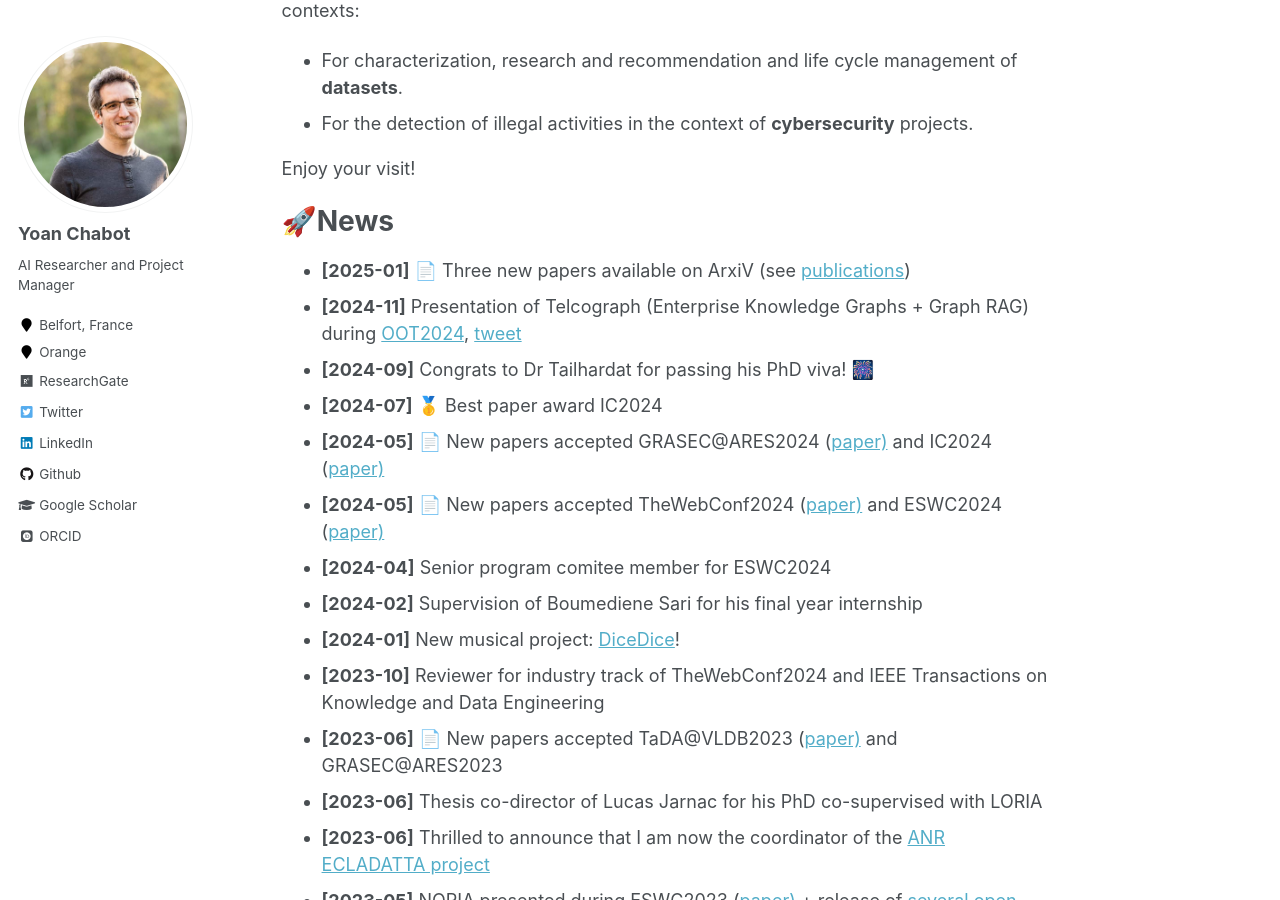
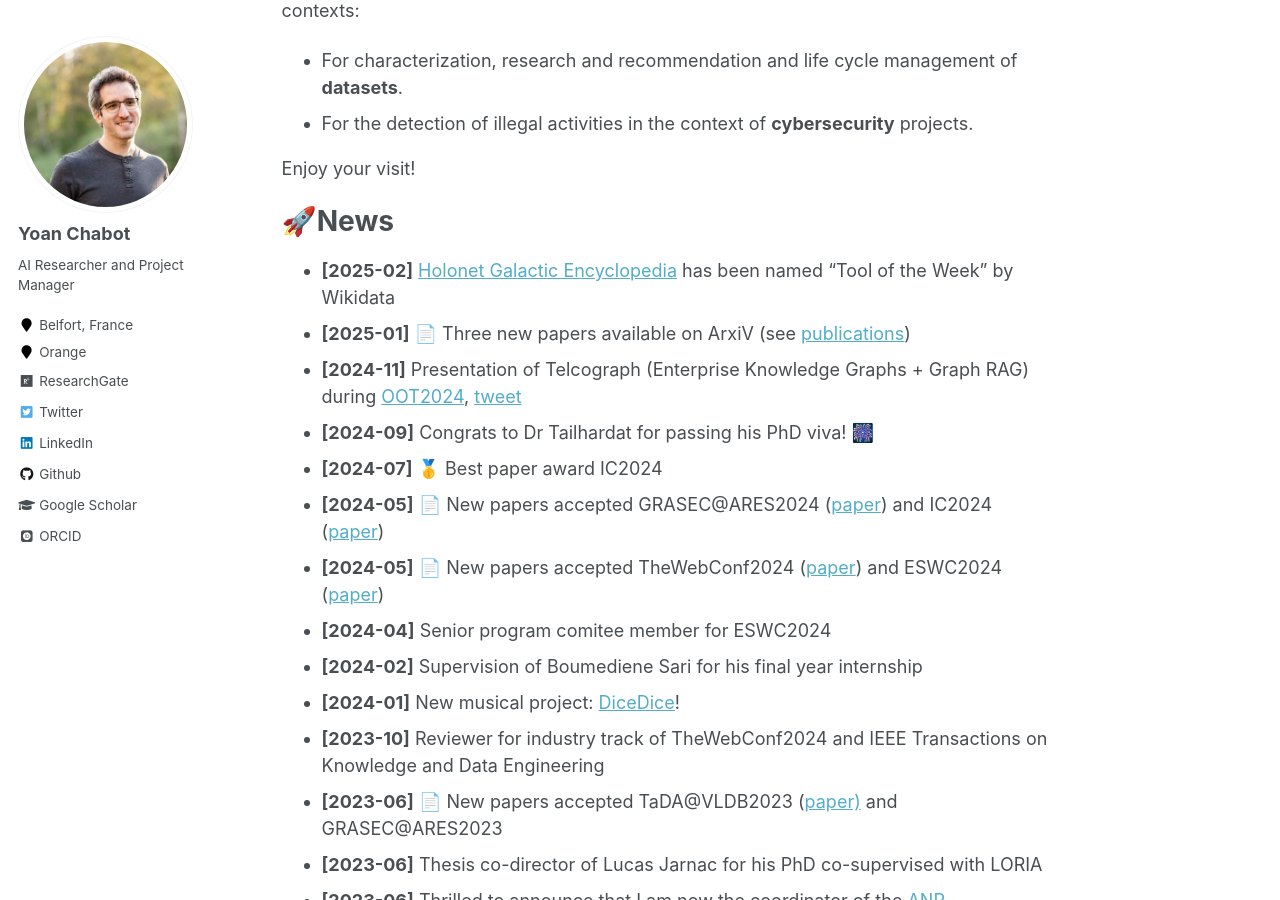
Before and after one commit to yoanchabot/yoanchabot.github.io, a Jekyll site: the page built from _pages/about.md, in a window 1280 px wide and 900 px high, scrolled down 295 px. Built offline with Jekyll 4.4.1, drawn with Linux system fonts in a browser that asks for light colours; some web fonts are replaced.

Commit message:
Update about.md

```diff
--- a/_pages/about.md
+++ b/_pages/about.md
@@ -19,12 +19,13 @@
 Enjoy your visit!
 
 # 🚀News
+* **[2025-02]** [Holonet Galactic Encyclopedia](https://holonetgalacticmap-frontend.vercel.app/) has been named "Tool of the Week" by Wikidata
 * **[2025-01]** 📄 Three new papers available on ArxiV (see [publications](https://yoanchabot.github.io/publications.html))
 * **[2024-11]** Presentation of Telcograph (Enterprise Knowledge Graphs + Graph RAG) during [OOT2024](https://hellofuture.orange.com/fr/opentech/), [tweet](https://x.com/yoan_chabot/status/1862224022504673423)
 * **[2024-09]** Congrats to Dr Tailhardat for passing his PhD viva! 🎆
 * **[2024-07]** 🥇 Best paper award IC2024
-* **[2024-05]** 📄 New papers accepted GRASEC@ARES2024 ([paper)](https://yoanchabot.github.io/publications.html#grasec_2024) and IC2024 ([paper)](https://yoanchabot.github.io/publications.html#ic_2024)
-* **[2024-05]** 📄 New papers accepted TheWebConf2024 ([paper)](https://yoanchabot.github.io/publications.html#www_2024) and ESWC2024 ([paper)](https://yoanchabot.github.io/publications.html#eswc_2024)
+* **[2024-05]** 📄 New papers accepted GRASEC@ARES2024 ([paper](https://yoanchabot.github.io/publications.html#grasec_2024)) and IC2024 ([paper](https://yoanchabot.github.io/publications.html#ic_2024))
+* **[2024-05]** 📄 New papers accepted TheWebConf2024 ([paper](https://yoanchabot.github.io/publications.html#www_2024)) and ESWC2024 ([paper](https://yoanchabot.github.io/publications.html#eswc_2024))
 * **[2024-04]** Senior program comitee member for ESWC2024
 * **[2024-02]** Supervision of Boumediene Sari for his final year internship
 * **[2024-01]** New musical project: [DiceDice](https://www.youtube.com/@DiceDiceTheBand)!
```
